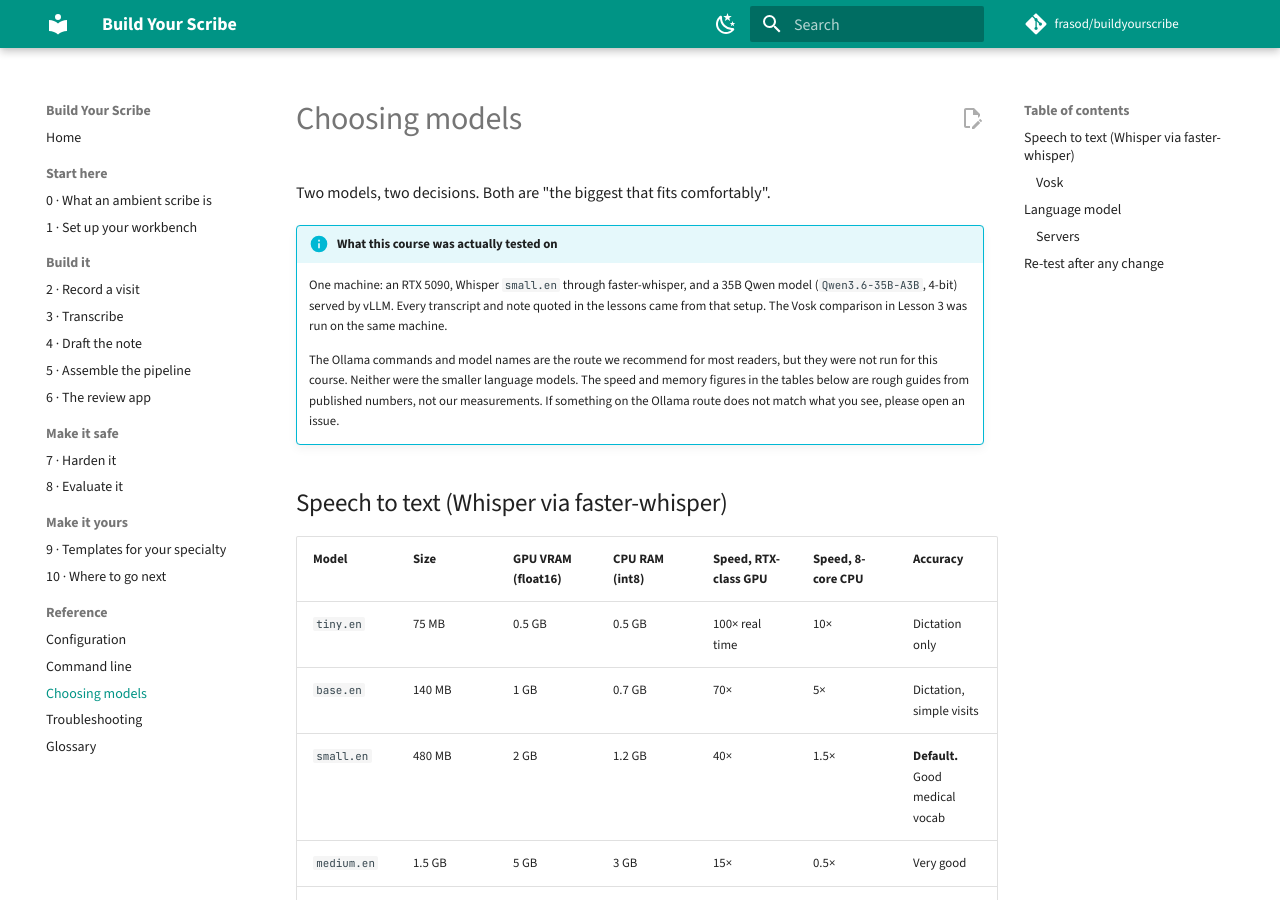
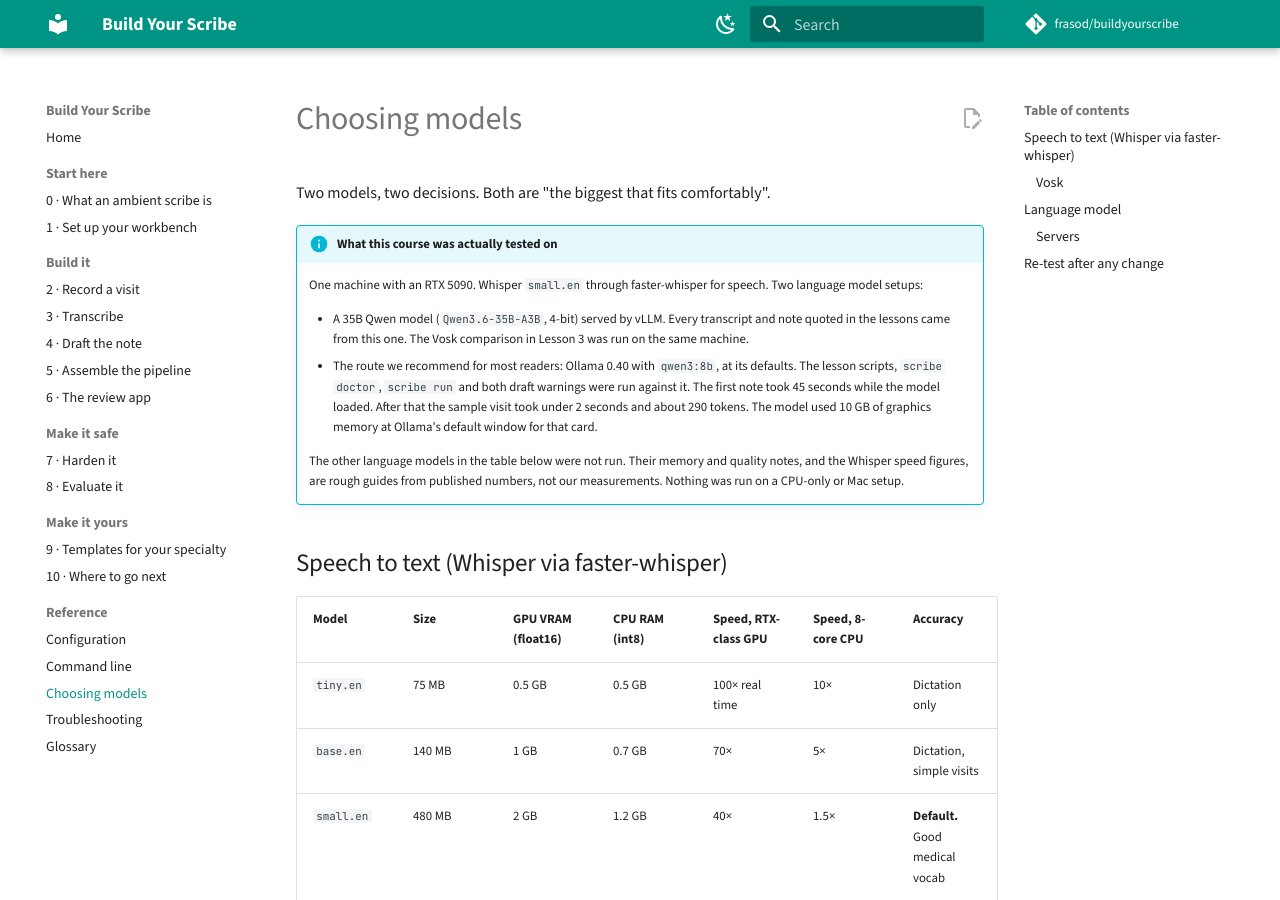
Before and after one commit to astronexus-llc/buildyourownscribe, an MkDocs documentation site: the page built from docs/reference/models.md, in a window 1280 px wide and 900 px high. Built offline with MkDocs 1.6.1 and Material for MkDocs 9.7.7, drawn with Linux system fonts in a browser that asks for light colours; comment, search, counter and statistics services are not loaded; some of the changed text lies outside the part shown.

Commit message:
Test the Ollama route and fix what it showed
Ran the course against Ollama 0.40 with qwen3:8b on the RTX 5090.

- Thinking was never off on Ollama: its OpenAI endpoint ignores `think`
  and `chat_template_kwargs` and reads `reasoning_effort`. The client now
  sends all known switches and falls back in steps when a server rejects
  one. Lesson 3 sends `reasoning_effort` in place of `think`.
- Lesson 4 now reports the measured truncation behaviour (a 9,700 token
  visit read as 2,050 tokens at a 4,096 window, template lost too), how
  to read and set the window, including for the Linux service.
- The models page states what was run on Ollama and what was not.

Co-Authored-By: Claude <noreply@anthropic.com>
Claude-Session: https://claude.ai/code/session_019RrEuLKvhKqhzN2DLuyao8

```diff
--- a/docs/reference/models.md
+++ b/docs/reference/models.md
@@ -3,9 +3,12 @@
 Two models, two decisions. Both are "the biggest that fits comfortably".
 
 !!! info "What this course was actually tested on"
-    One machine: an RTX 5090, Whisper `small.en` through faster-whisper, and a 35B Qwen model (`Qwen3.6-35B-A3B`, 4-bit) served by vLLM. Every transcript and note quoted in the lessons came from that setup. The Vosk comparison in Lesson 3 was run on the same machine.
+    One machine with an RTX 5090. Whisper `small.en` through faster-whisper for speech. Two language model setups:
 
-    The Ollama commands and model names are the route we recommend for most readers, but they were not run for this course. Neither were the smaller language models. The speed and memory figures in the tables below are rough guides from published numbers, not our measurements. If something on the Ollama route does not match what you see, please open an issue.
+    - A 35B Qwen model (`Qwen3.6-35B-A3B`, 4-bit) served by vLLM. Every transcript and note quoted in the lessons came from this one. The Vosk comparison in Lesson 3 was run on the same machine.
+    - The route we recommend for most readers: Ollama 0.40 with `qwen3:8b`, at its defaults. The lesson scripts, `scribe doctor`, `scribe run` and both draft warnings were run against it. The first note took 45 seconds while the model loaded. After that the sample visit took under 2 seconds and about 290 tokens. The model used 10 GB of graphics memory at Ollama's default window for that card.
+
+    The other language models in the table below were not run. Their memory and quality notes, and the Whisper speed figures, are rough guides from published numbers, not our measurements. Nothing was run on a CPU-only or Mac setup.
 
 ## Speech to text (Whisper via faster-whisper)
 
@@ -44,7 +47,7 @@ The scribe does not care which model, only that a server speaks the OpenAI chat
 
 Quantisation: Ollama's defaults (Q4_K_M) are fine. Below 4-bit, faithfulness degrades fast.
 
-Reasoning models (anything with "thinking" or "R1" in the name) work; set `SCRIBE_LLM_THINKING=off` (the default) or they will spend a minute deliberating about a two-minute visit.
+Reasoning models work, and that includes `qwen3`, which thinks by default. Leave `SCRIBE_LLM_THINKING=off` (the default) or the model spends more than half its reply on a monologue you never see.
 
 ### Servers
 
```
Also changed, not shown: docs/04-draft-note.md (+20 -3 lines), docs/reference/troubleshooting.md (+1 -1 lines), 4 other files.
